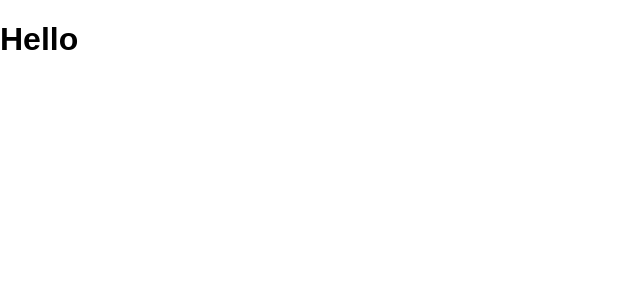
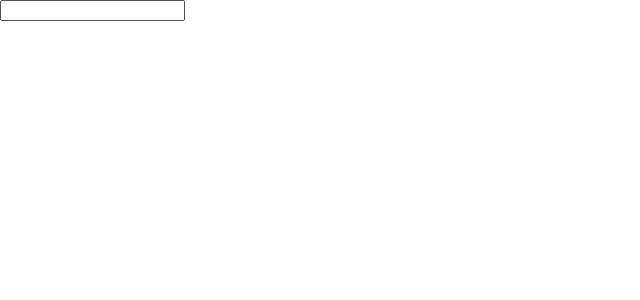
Before and after one commit to jmercedes/youtube-clone, a React (Create React App) app: page / in a window 1280 px wide. Shown: the top 300 px of the page, without its empty margins (0-640 px from the left). Built offline with nearby package versions, Linux system fonts and the light colour scheme; the HTML template or start-up script is replaced by a standard one.

Commit message:
import serach-bar component into app.js

```diff
--- a/src/App.js
+++ b/src/App.js
@@ -1,10 +1,11 @@
 import React, { Component } from 'react';
+import SearchBar from './components/search-bar';
 
 class App extends Component {
   render() {
     return (
       <div>
-        <h1>Hello</h1>
+        <SearchBar />
       </div>
     );
   }
--- a/src/index.css
+++ b/src/index.css
@@ -1,5 +1,7 @@
+@import url('https://fonts.googleapis.com/css?family=Questrial');
+
 body {
   margin: 0;
   padding: 0;
-  font-family: sans-serif;
+  font-family: 'Questrial', sans-serif;
 }
```
